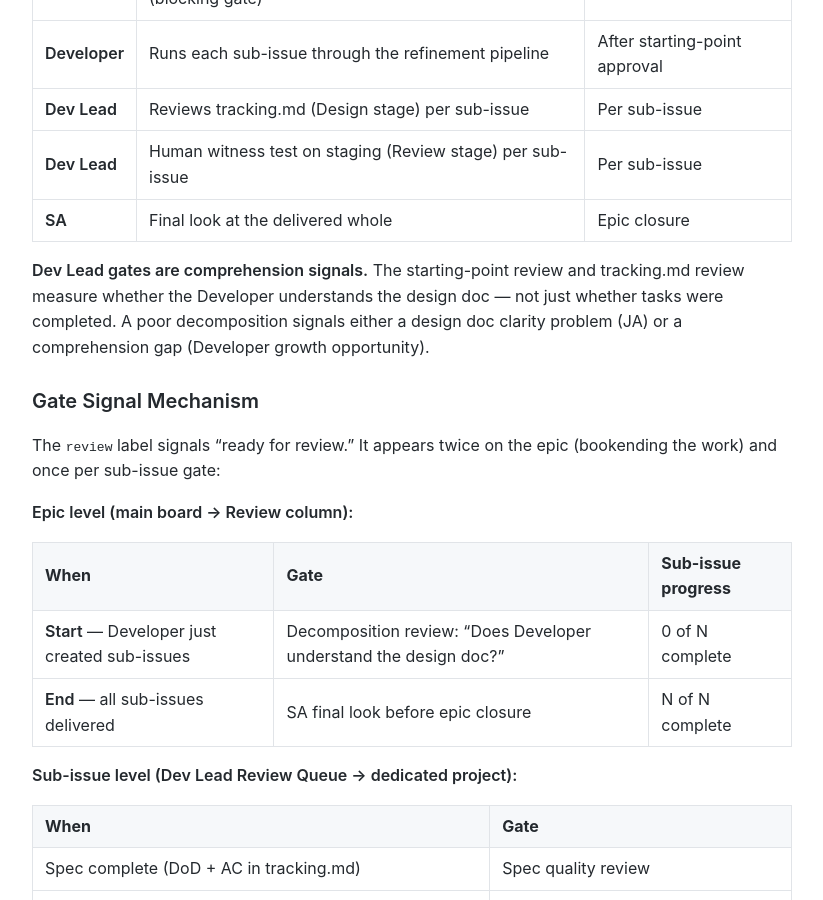
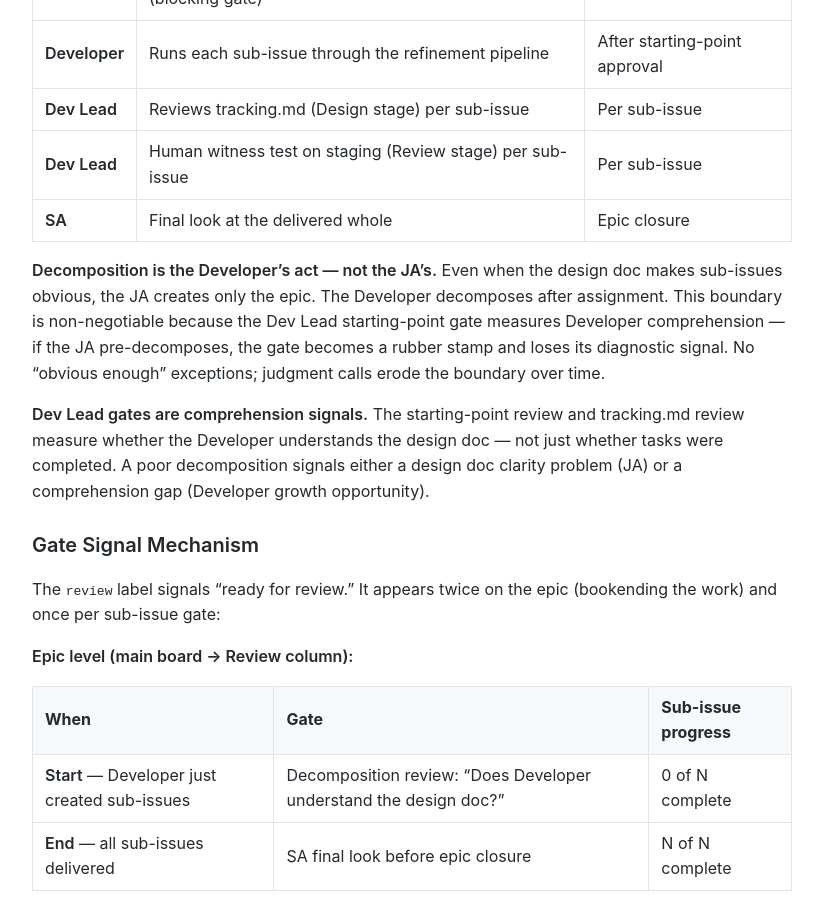
Before and after one commit to MariusWilsch/public-wilsch-ai-pages, a Jekyll site: the page built from global/issue-lifecycle-router.md, in a window 1280 px wide and 900 px high, scrolled down 4166 px. Shown: the whole window, without its empty margins (228-1051 px from the left). Built offline with Jekyll 4.4.1, drawn with Linux system fonts in a browser that asks for light colours; our own code applies the rules of GitHub Pages for plain Markdown files.

Commit message:
Sync from hippocampus 2026-02-20

```diff
--- a/global/issue-lifecycle-router.md
+++ b/global/issue-lifecycle-router.md
@@ -138,6 +138,8 @@ Each position has a distinct accountability toward the same epic. Ownership does
 | **Dev Lead** | Reviews tracking.md (Design stage) per sub-issue | Per sub-issue |
 | **Dev Lead** | Human witness test on staging (Review stage) per sub-issue | Per sub-issue |
 | **SA** | Final look at the delivered whole | Epic closure |
+
+**Decomposition is the Developer's act — not the JA's.** Even when the design doc makes sub-issues obvious, the JA creates only the epic. The Developer decomposes after assignment. This boundary is non-negotiable because the Dev Lead starting-point gate measures Developer comprehension — if the JA pre-decomposes, the gate becomes a rubber stamp and loses its diagnostic signal. No "obvious enough" exceptions; judgment calls erode the boundary over time.
 
 **Dev Lead gates are comprehension signals.** The starting-point review and tracking.md review measure whether the Developer understands the design doc — not just whether tasks were completed. A poor decomposition signals either a design doc clarity problem (JA) or a comprehension gap (Developer growth opportunity).
 
```
